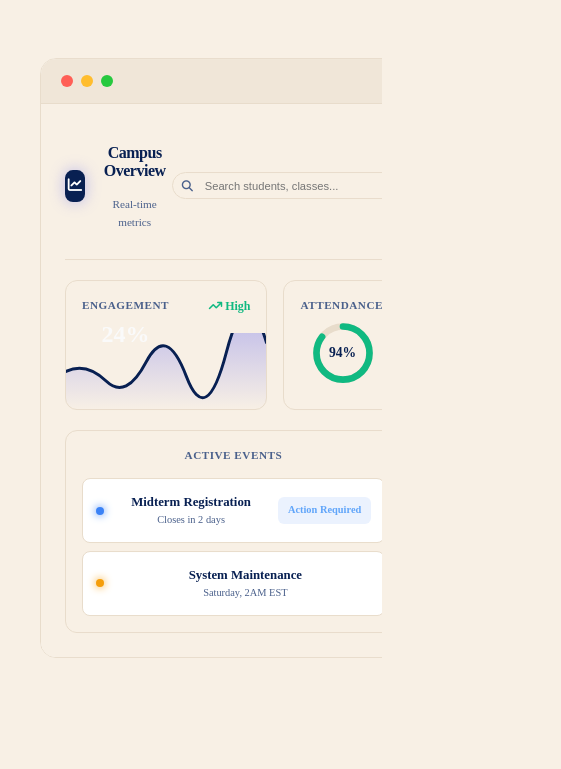
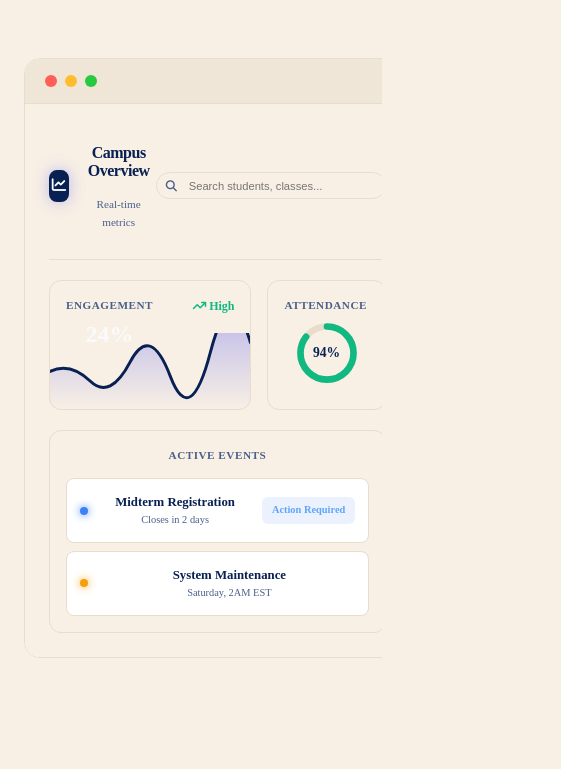
Before and after one commit to aparnajakka27-sudo/SCT_TRACKCODE_1, a plain HTML site: page index.html in a window 390 px wide. Shown: the part 795-1564 px from the top of the page, 561 px wide, since content can reach past the window. Drawn offline with Linux system fonts and the light colour scheme.

Commit message:
fix mobile horizontal overflow and left-alignment cutoff by reducing hero title font size and clamping body width

```diff
--- a/css/style.css
+++ b/css/style.css
@@ -805,3 +805,22 @@ h1, h2, h3, h4, h5, h6 {
     .av-card-value { font-size: 1.5rem !important; }
     .section { padding: 4rem 0 !important; }
 }
+
+html, body {
+    max-width: 100vw;
+    overflow-x: hidden;
+}
+
+@media (max-width: 768px) {
+    .ui-mockup-float {
+        width: 100% !important;
+        max-width: 100vw !important;
+        overflow: hidden;
+    }
+    .hero-container {
+        padding: 0 1rem; /* Reduce padding on mobile */
+    }
+    .hero-title {
+        word-wrap: break-word; /* Ensure long words break */
+    }
+}
```
